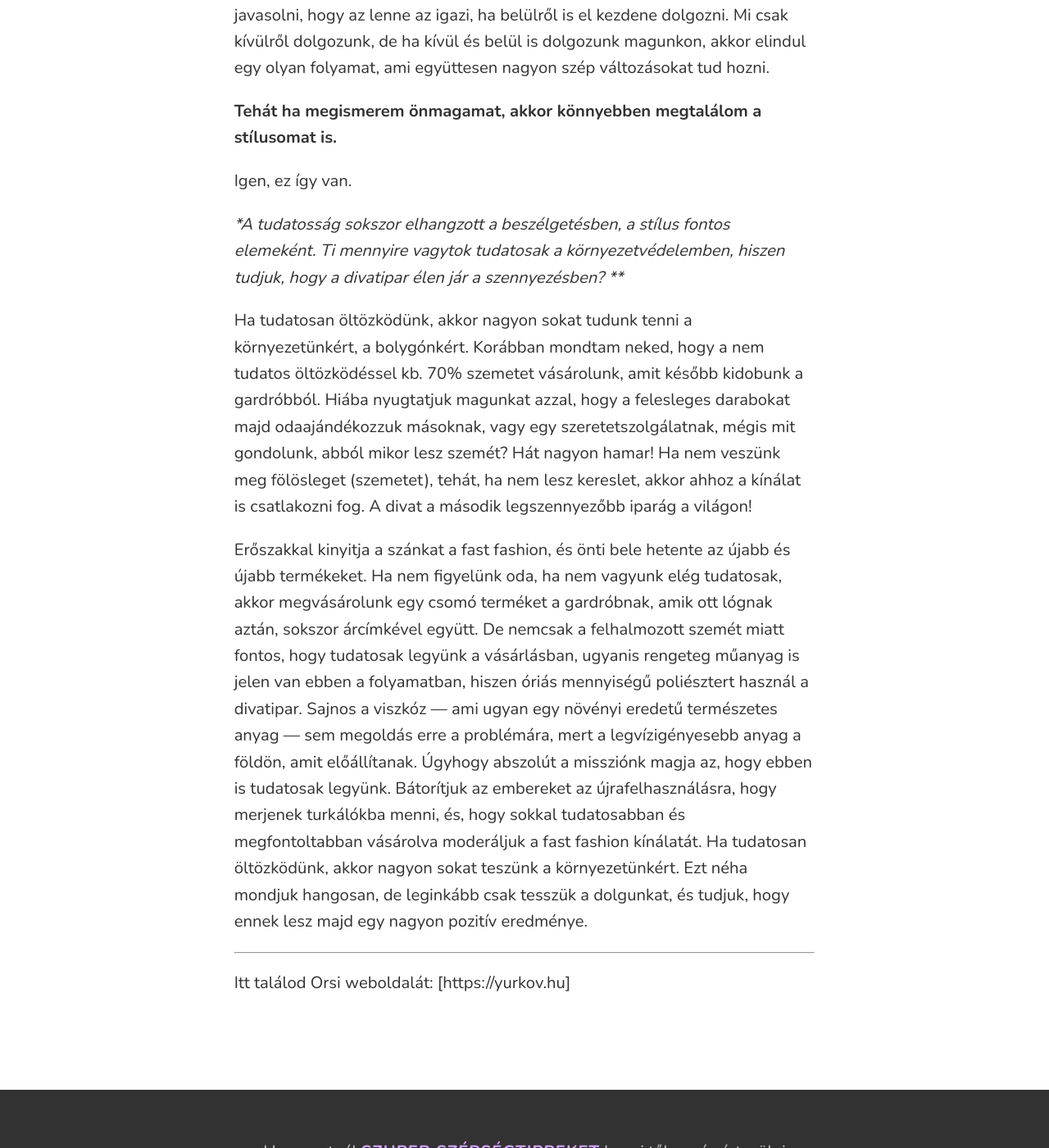
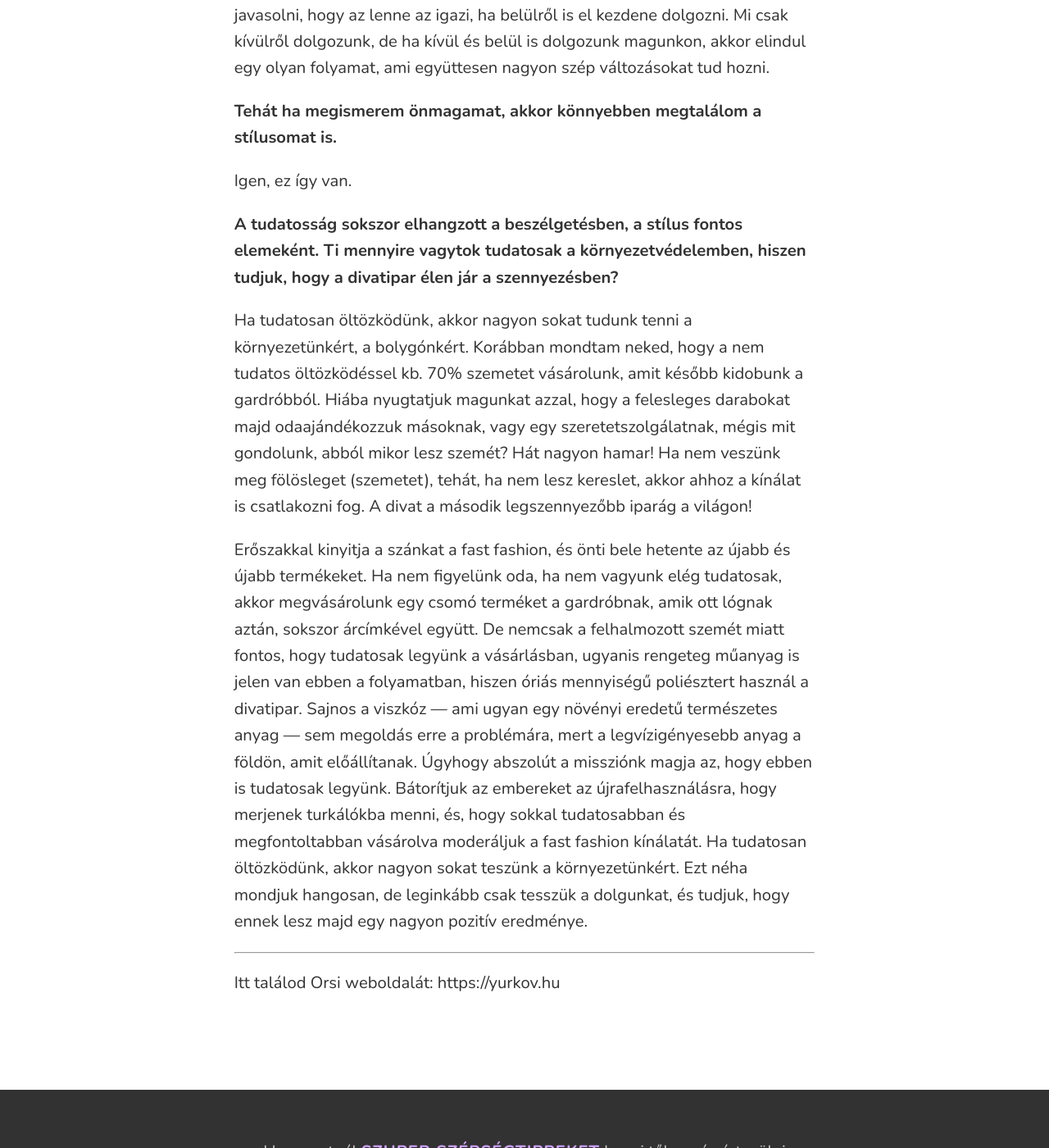
Before and after one commit to monikamudra/arctorna, a Jekyll site: the page built from _posts/2019-02-28-stilus.md, in a window 1280 px wide and 1400 px high, scrolled down 7233 px. Shown: the whole window at 82% size. Built offline with Jekyll 4.4.1, drawn with Linux system fonts in a browser that asks for light colours.

Commit message:
Fix typo

```diff
--- a/_posts/2019-02-28-stilus.md
+++ b/_posts/2019-02-28-stilus.md
@@ -9,7 +9,6 @@ description: >-
   a leggyakoribb stílusbakikról, tudatos vásárlásról,
   divatról és környezetvédelemről.
 ---
-
 
 A holisztikus szépség cikksorozat második állomása a **stílus**. Nem véletlenül került közvetlenül a belső szépség témája után, hiszen a stílusosság szorosan összefügg az önbizalom, az önismeret, önelfogadás, a harmónia, és nem utolsó sorban a tudatosság témájával. Bevallom az én fejemben nem voltak konkrét meghatározások a stílussal kapcsolatban, és valójában azt sem tudtam pontosan, hogy azok az emberek akik igazán és könnyedén stílusosak, mitől azok.
 
@@ -89,7 +88,7 @@ Ez kőkemény terápia, csak mi kívülről dolgozunk befelé. Ha valaki több t
 
 Igen, ez így van.
 
-**A tudatosság sokszor elhangzott a beszélgetésben, a stílus fontos elemeként. Ti mennyire vagytok tudatosak a környezetvédelemben, hiszen tudjuk, hogy a divatipar élen jár a szennyezésben? ***
+**A tudatosság sokszor elhangzott a beszélgetésben, a stílus fontos elemeként. Ti mennyire vagytok tudatosak a környezetvédelemben, hiszen tudjuk, hogy a divatipar élen jár a szennyezésben?**
 
 Ha tudatosan öltözködünk, akkor nagyon sokat tudunk tenni a környezetünkért, a bolygónkért. Korábban mondtam neked, hogy a nem tudatos öltözködéssel kb. 70% szemetet vásárolunk, amit később kidobunk a gardróbból. Hiába nyugtatjuk magunkat azzal, hogy a felesleges darabokat majd odaajándékozzuk másoknak, vagy egy szeretetszolgálatnak, mégis mit gondolunk, abból mikor lesz szemét? Hát nagyon hamar! Ha nem veszünk meg fölösleget (szemetet), tehát, ha nem lesz kereslet, akkor ahhoz a kínálat is csatlakozni fog. A divat a második legszennyezőbb iparág a világon!
 
@@ -98,4 +97,4 @@ Erőszakkal kinyitja a szánkat a fast fashion, és önti bele hetente az újabb
 ---
 
 Itt találod Orsi weboldalát:
-[https://yurkov.hu]
+https://yurkov.hu
```
